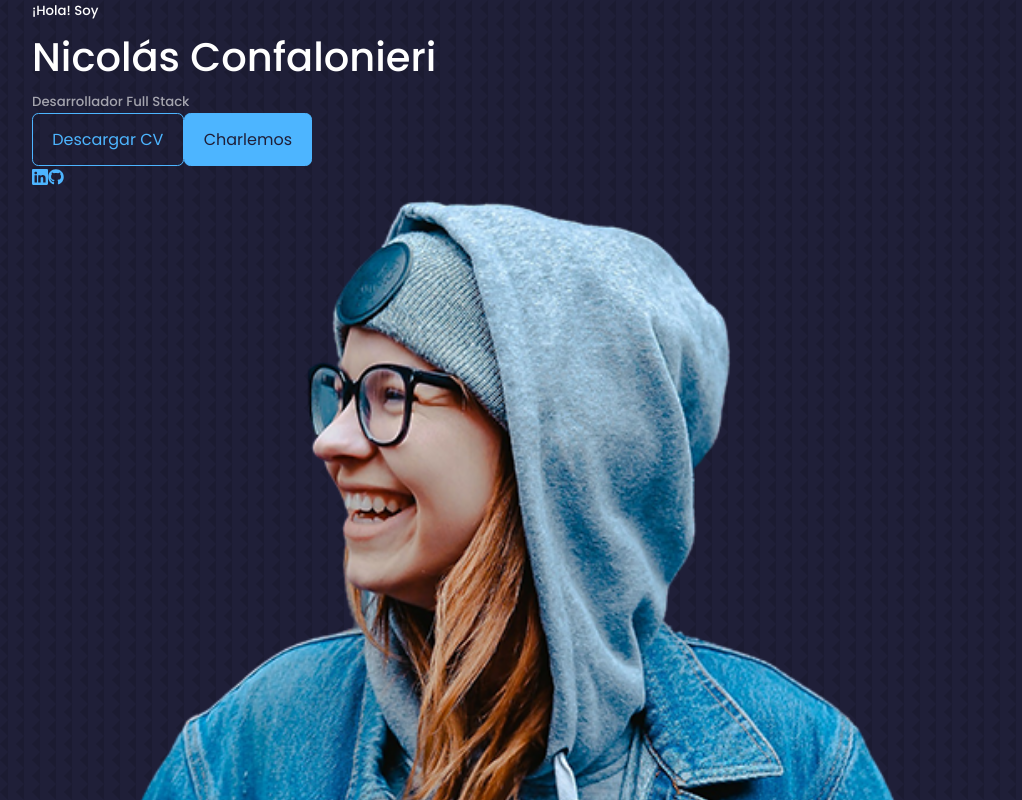
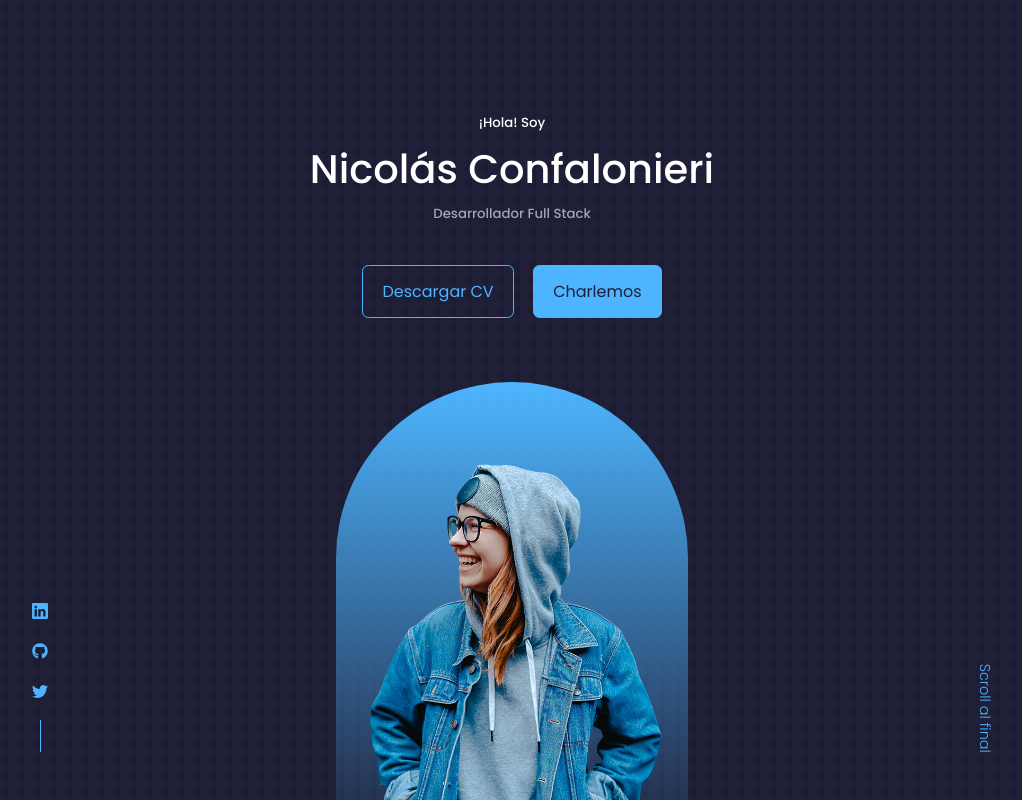
Before and after one commit to NicoC0/portfolio-react, a React (Create React App) app: page / in a window 1280 px wide. Shown: the top 800 px of the page, without its empty margins (128-1150 px from the left). Built offline with nearby package versions, Linux system fonts and the light colour scheme.

Commit message:
Added css styles and responsive design for header component

```diff
--- a/src/components/Header/HeaderSocials.jsx
+++ b/src/components/Header/HeaderSocials.jsx
@@ -1,5 +1,5 @@
 import React from 'react'
-import { BsLinkedin } from 'react-icons/bs'
+import { BsLinkedin, BsTwitter } from 'react-icons/bs'
 import { FaGithub } from 'react-icons/fa'
 
 const HeaderSocials = () => {
@@ -7,6 +7,7 @@
     <div className='header__socials'>
         <a href="https://www.linkedin.com/in/nicoconfa/" target="_blank"><BsLinkedin /></a>
         <a href="https://github.com/NicoC0" target="_blank"><FaGithub /></a>
+        <a href="https://twitter.com/" target="_blank"><BsTwitter /></a>
     </div>
   )
 }
--- a/src/components/Header/header.css
+++ b/src/components/Header/header.css
@@ -0,0 +1,80 @@
+/* General */
+header {
+    height: 100vh;
+    padding-top: 7rem;
+    overflow: hidden;
+}
+
+.header__container {
+    text-align: center;
+    height: 100%;
+    position: relative;
+}
+
+/* Curriculum section */
+.curriculum {
+    margin-top: 2.5rem;
+    display: flex;
+    gap: 1.2rem;
+    justify-content: center;
+}
+
+/* Header socials section */
+.header__socials {
+    display: flex;
+    flex-direction: column;
+    align-items: center;
+    gap: 0.8rem;
+    position: absolute;
+    left: 0;
+    bottom: 3rem;
+}
+
+.header__socials::after {
+    content: '';
+    width: 1px;
+    height: 2rem;
+    background-color: var(--color-primary)
+}
+
+/* Me (photo) */
+.me {
+    background: linear-gradient(var(--color-primary), transparent);
+    width: 22rem;
+    height: 30rem;
+    padding: 5rem 1.5rem 1.5rem 1.5rem;
+    overflow: hidden;
+    margin-top: 4rem;
+    border-radius: 12rem 12rem 0 0;
+    position: absolute;
+    left: calc(50% - 11rem)
+}
+
+/* Scroll */
+.scroll_down {
+    position: absolute;
+    right: -2.3rem;
+    bottom: 5rem;
+    transform: rotate(90deg);
+    font-weight: 300;
+    font-size: 0.9rem;
+}
+
+/*  Media queries (Medium screens) */
+@media screen and (max-width: 1024px) {
+    header {
+        height: 68vh;
+    }
+}
+
+/*  Media queries (Small screens) */
+@media screen and (max-width: 600px) {
+    header {
+        height: 100vh;
+    }
+
+    .header__socials,
+    .scroll_down {
+        display: none;
+    }
+}
```
